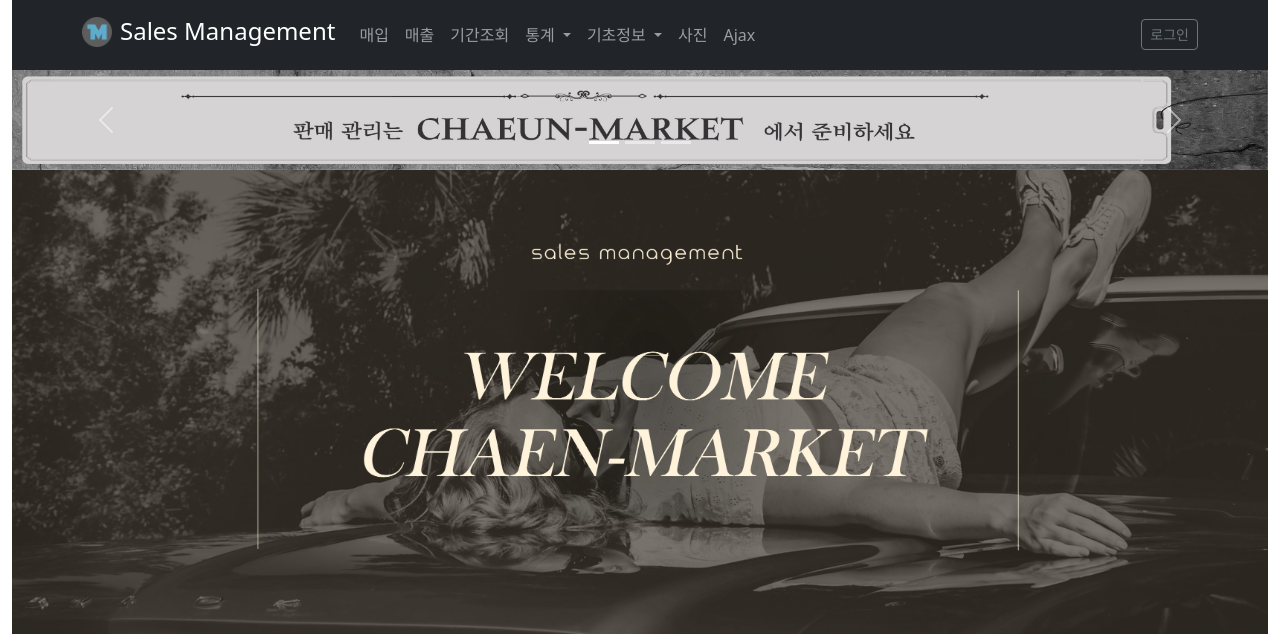
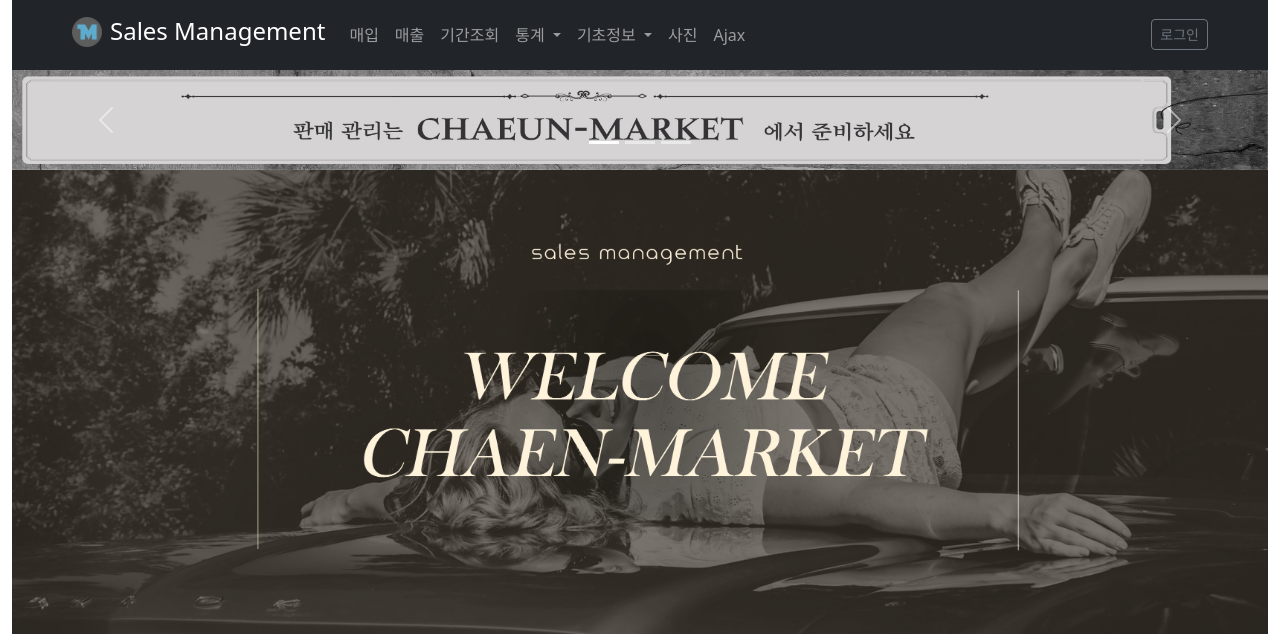
Before and after one commit to chaeun2066/Sale_PHP_Laravel_Project, a Laravel app: page / in a window 1280 px wide. Shown: the top 634 px of the page. Run offline with Laravel 9, Linux system fonts and the light colour scheme.

Commit message:
[UPDATE] main.blade.php container margin edit

```diff
--- a/resources/views/main.blade.php
+++ b/resources/views/main.blade.php
@@ -19,7 +19,7 @@
       <!-- navbar -->
       <nav class="navbar navbar-expand-lg navbar-dark bg-dark"  style="height: 70px">
       <!-- <nav class="navbar navbar-expand-lg  bg-body-tertiary"> -->
-        <div class="container">
+        <div class="container-fluid me-5 ms-5">
           <a class="navbar-brand" href="{{ url('/') }}">
             <div class="d-flex">
               <img src="{{asset('my/img/letter-m.png')}}" style="width: 30px; height: 30px;" class="me-2">
```
